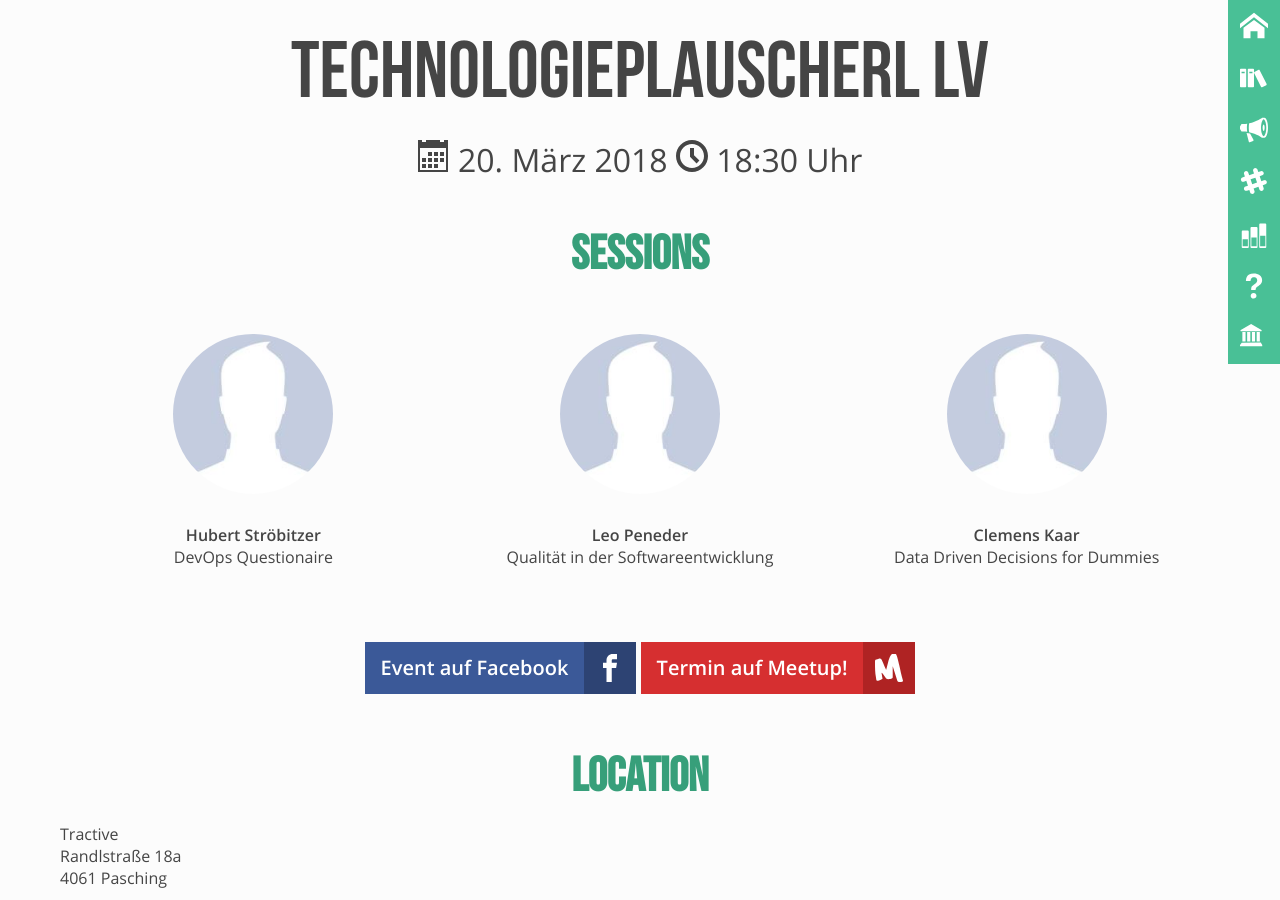
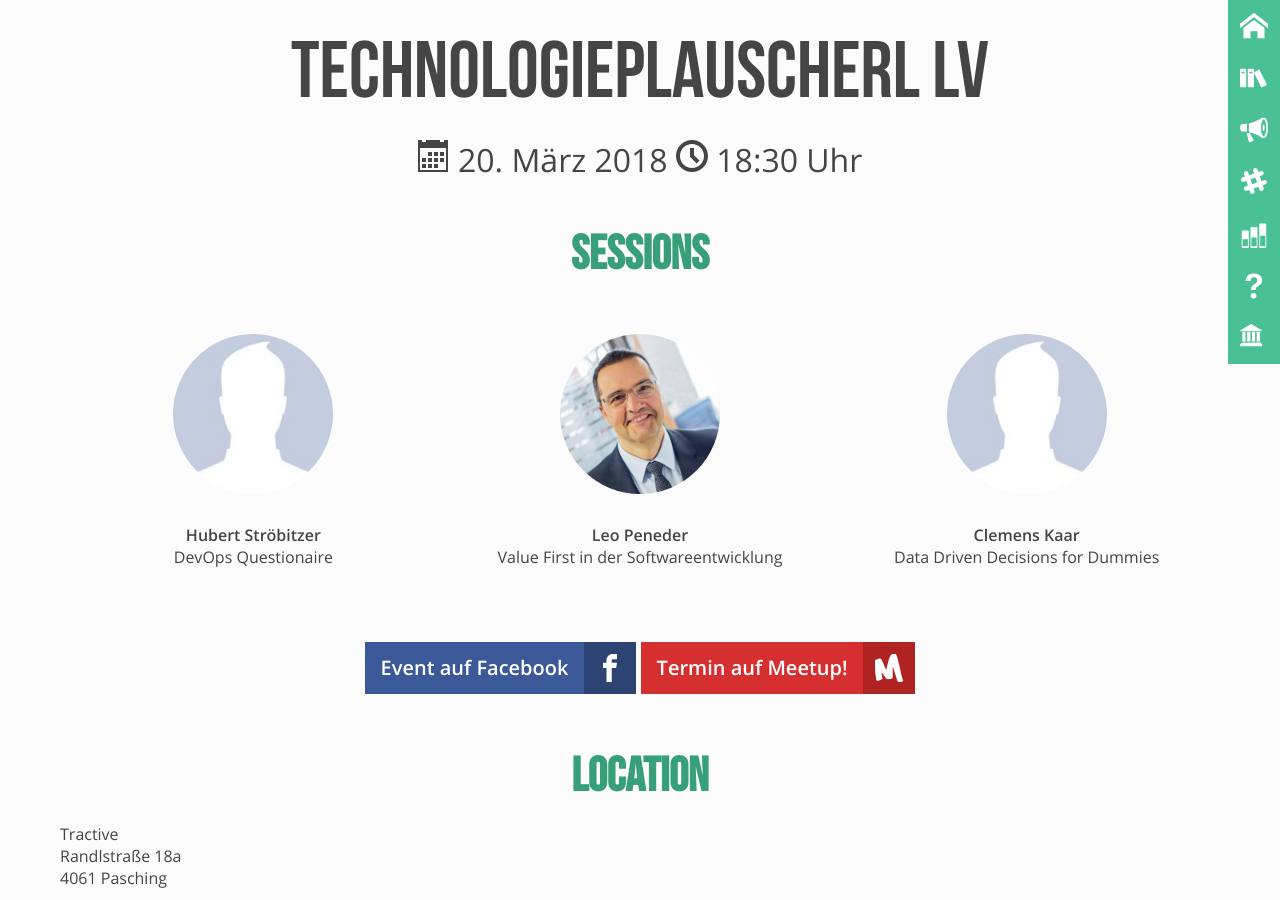
Before and after one commit to mericanAncer127/plauscherl, a Jekyll site: the page built from _plauscherl/55.html, in a window 1280 px wide and 900 px high. Built offline with Jekyll 4.4.1, drawn with Linux system fonts in a browser that asks for light colours.

Commit message:
Add Leo Peneder speaker avatar link

```diff
--- a/_plauscherl/55.html
+++ b/_plauscherl/55.html
@@ -29,8 +29,8 @@ speakers:
   img: "/img/speaker_male_no_img.jpg"
 -
   name: "Leo Peneder"
-  talk: "Qualität in der Softwareentwicklung"
-  img: "/img/speaker_male_no_img.jpg"
+  talk: "Value First in der Softwareentwicklung"
+  img: "/img/speaker-avatars/leo-peneder.jpg"
 -
   name: "Clemens Kaar"
   talk: "Data Driven Decisions for Dummies"
```
